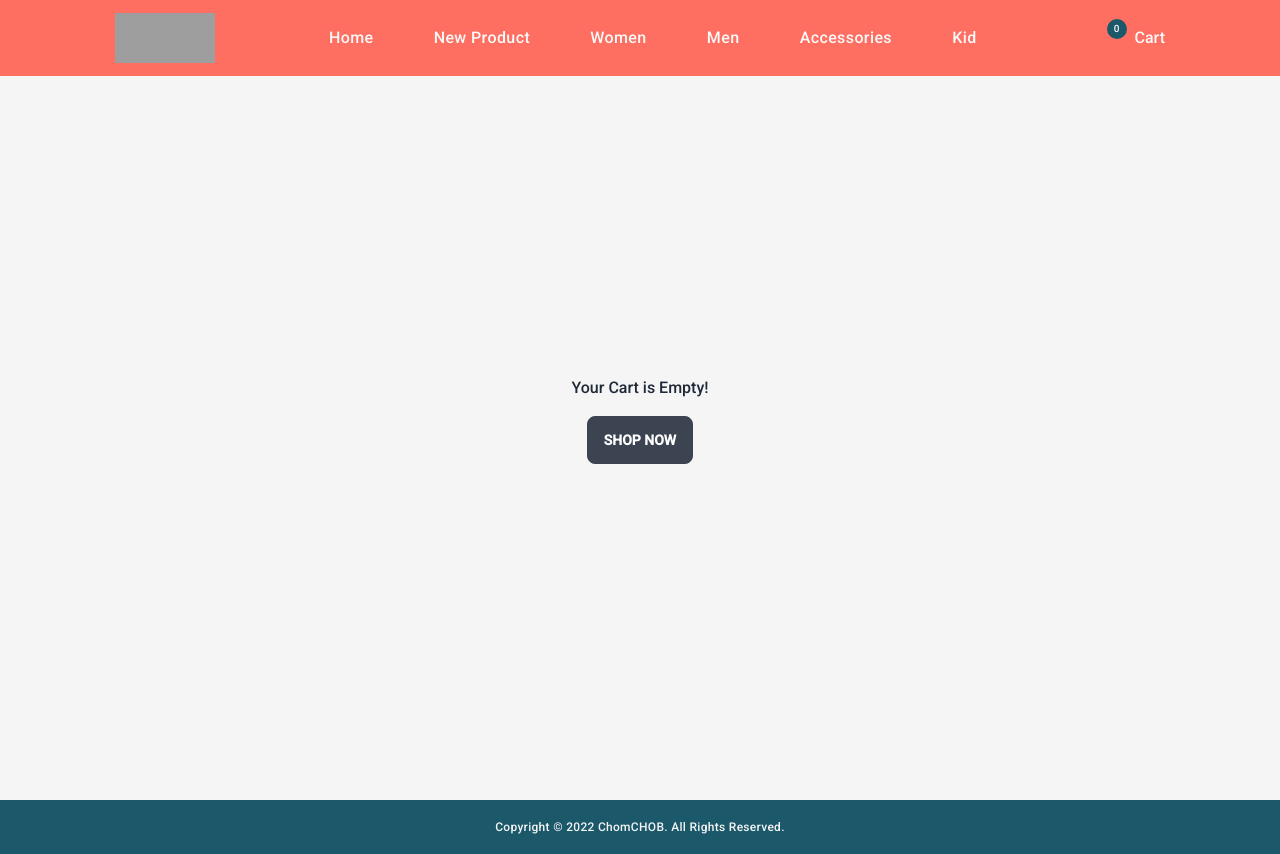
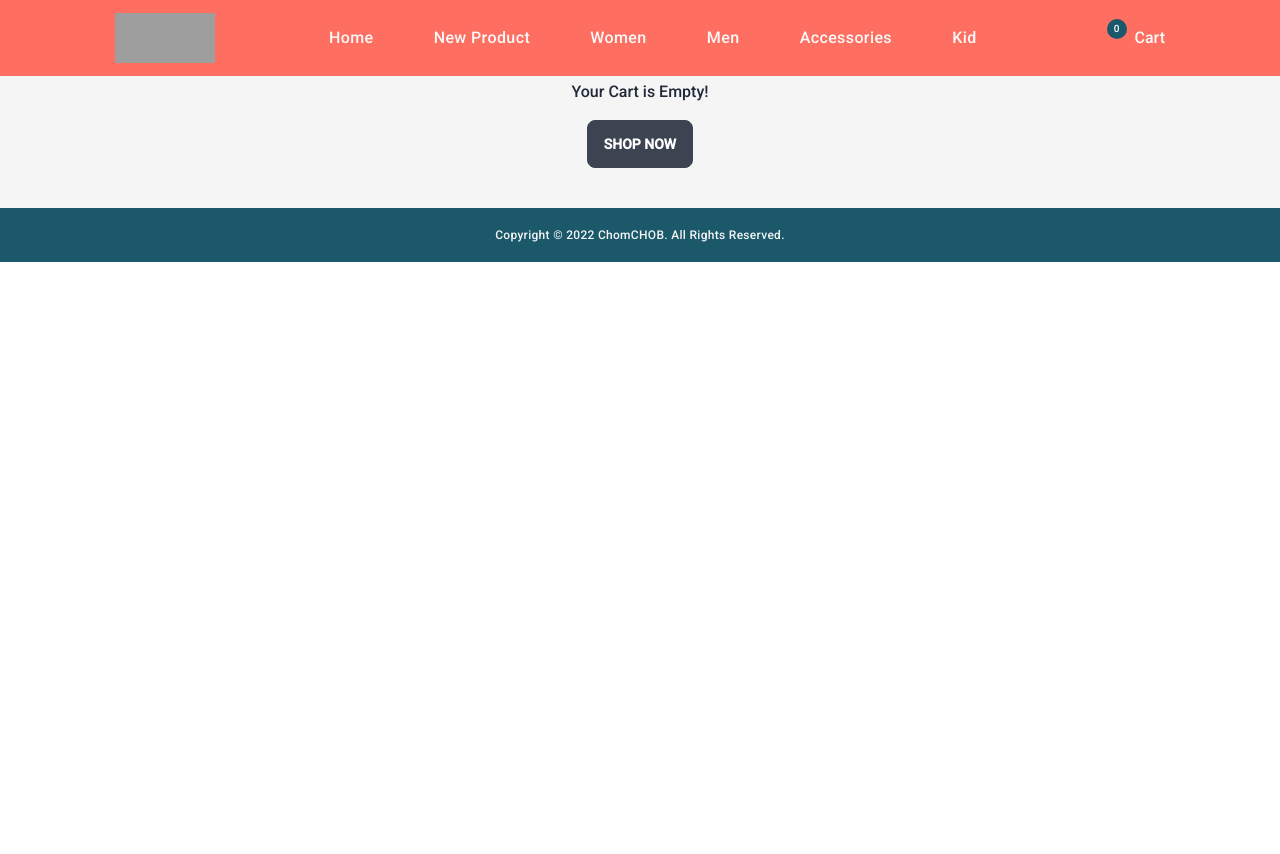
Before and after one commit to FourSqweez/watch-store-nextjs-redux-tailwind-daisyui, a Next.js app: page /cart in a window 1280 px wide. After the commit the page ends 800 px from the top, so only its background shows below. Built offline with nearby package versions, Linux system fonts and the light colour scheme; grey boxes are pictures that could not be loaded; some icons are missing.

Commit message:
fixed some bug styled

```diff
--- a/src/components/Footer.jsx
+++ b/src/components/Footer.jsx
@@ -2,7 +2,7 @@ import React from 'react'
 
 const Footer = () => {
 	return (
-		<footer className="bottom-0 z-50 flex justify-center items-center w-full h-[54px] bg-[#1A586A]">
+		<footer className="flex justify-center items-center w-full h-[54px] bg-[#1A586A]">
 			<p className="text-[#F5F5F5] font-[400] text-[12px] leading-[14px] tracking-wide">
 				Copyright © 2022 ChomCHOB. All Rights Reserved.
 			</p>
--- a/src/pages/cart.js
+++ b/src/pages/cart.js
@@ -37,8 +37,8 @@ const Cart = () => {
 	}
 
 	return (
-		<div className="flex w-full h-screen justify-center">
-			<div className="max-w-[1050px] mb-10 mt-20 mx-2">
+		<div className="flex w-full h-screen md:h-full justify-center">
+			<div className="max-w-[1050px] mb-10  mt-20 mx-2">
 				{cart.length === 0 ? (
 					<div className="flex h-full flex-col items-center justify-center gap-4">
 						<h2 className="flex text-center justify-center">
@@ -63,7 +63,7 @@ const Cart = () => {
 									cart.map((item) => (
 										<div key={item.id}>
 											<div className="flex justify-between h-full items-start border-b-2 py-2 first:border-t-2">
-												<div className="flex  h-full items-center ml-2">
+												<div className="flex h-full items-center ml-2">
 													<div className="mr-2 h-20 w-20 min-w-[4rem]  relative overflow-hidden rounded-md">
 														<Image
 															layout="fill"
```
